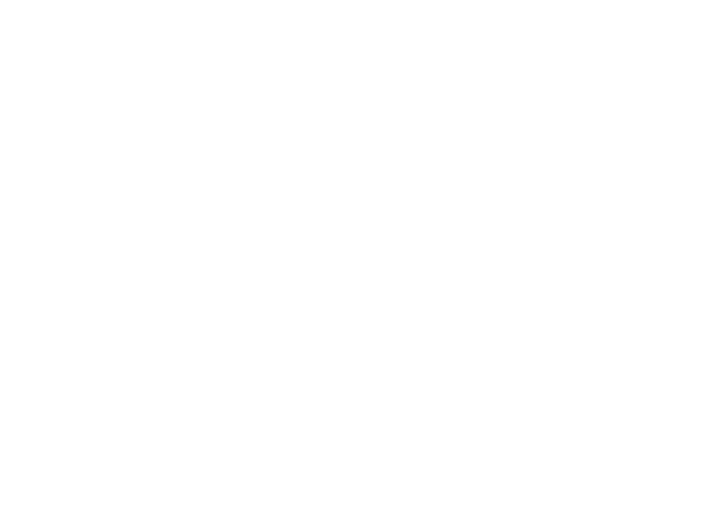
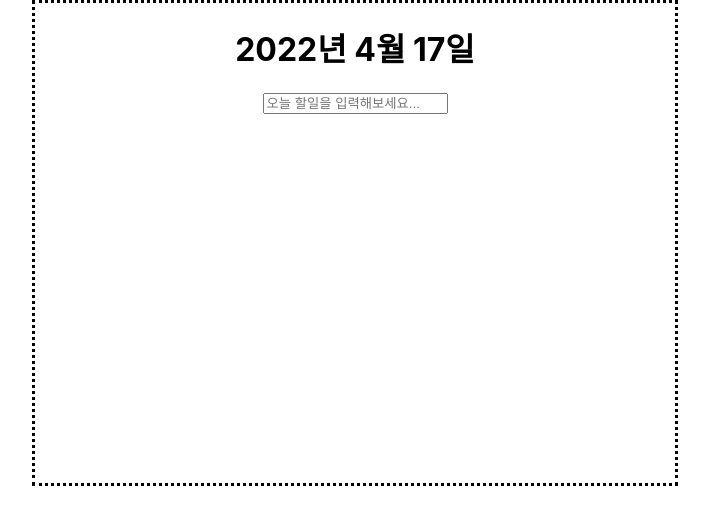
Before and after one commit to su1715/AwesomeTodoList, a React (Create React App) app: page / in a window 1280 px wide. Shown: the top 524 px of the page, without its empty margins (285-994 px from the left). Built offline with nearby package versions, Linux system fonts and the light colour scheme.

Commit message:
update : 기본기능

```diff
--- a/package.json
+++ b/package.json
@@ -9,6 +9,7 @@
     "react": "^18.0.0",
     "react-dom": "^18.0.0",
     "react-scripts": "5.0.1",
+    "uuid": "^8.3.2",
     "web-vitals": "^2.1.4"
   },
   "scripts": {
--- a/src/App.js
+++ b/src/App.js
@@ -1,5 +1,5 @@
-import "./App.css";
-import TodoListTemplate from "./components/TodoLIstTemplate";
+import "./css/App.css";
+import TodoListTemplate from "./components/TodoListTemplate";
 
 function App() {
   return (
--- /dev/null
+++ b/src/components/TodayDate.js
@@ -0,0 +1,8 @@
+export default function TodayDate() {
+  const date = new Date();
+  return (
+    <h1>
+      {`${date.getFullYear()}년 ${date.getMonth() + 1}월 ${date.getDate()}일`}
+    </h1>
+  );
+}
--- a/src/components/TodoInput.js
+++ b/src/components/TodoInput.js
@@ -1,3 +1,17 @@
-export default function TodoInput () {
-	return <></>
+import { useState } from "react";
+
+export default function TodoInput({ input, onInputChange, onInputSubmit }) {
+  const handleKeyPress = e => {
+    if (e.key === "Enter") onInputSubmit();
+  };
+  return (
+    <>
+      <input
+        placeholder="오늘 할일을 입력해보세요..."
+        onChange={onInputChange}
+        onKeyPress={handleKeyPress}
+        value={input}
+      ></input>
+    </>
+  );
 }
--- a/src/components/TodoItem.js
+++ b/src/components/TodoItem.js
@@ -1,3 +1,12 @@
-export default function TodoItem() {
-	return <></>
+export default function TodoItem({ item, onDelete }) {
+  const handleClick = e => {
+    if (e.target.tagName === "BUTTON") onDelete(item.id);
+    else console.log("toggle");
+  };
+  return (
+    <div onClick={handleClick}>
+      {item.task}
+      <button>delete</button>
+    </div>
+  );
 }
--- a/src/components/TodoList.js
+++ b/src/components/TodoList.js
@@ -1,3 +1,11 @@
-export default function TodoList() {
-  return <></>;
+import TodoItem from "./TodoItem";
+
+export default function TodoList({ todoList, onDelete }) {
+  return (
+    <>
+      {todoList.map(item => (
+        <TodoItem key={item.id} item={item} onDelete={onDelete} />
+      ))}
+    </>
+  );
 }
--- a/src/components/TodoListTemplate.js
+++ b/src/components/TodoListTemplate.js
@@ -1,3 +1,35 @@
+import TodoInput from "./TodoInput";
+import TodoList from "./TodoList";
+import "../css/TodoListTemplate.css";
+import { useState } from "react";
+import TodayDate from "./TodayDate";
+
 export default function TodoListTemplate() {
-  return <></>;
+  const [todoList, setTodoList] = useState([]);
+  const [input, setInput] = useState("");
+
+  const handleInputChange = e => {
+    setInput(e.target.value);
+  };
+
+  const handleInputSubmit = () => {
+    setTodoList(prev => [...prev, { id: new Date(), task: input }]);
+    setInput("");
+  };
+
+  const handleItemDelete = id => {
+    setTodoList(prev => prev.filter(item => item.id !== id));
+  };
+
+  return (
+    <div className="todolist-template">
+      <TodayDate />
+      <TodoList todoList={todoList} onDelete={handleItemDelete} />
+      <TodoInput
+        input={input}
+        onInputChange={handleInputChange}
+        onInputSubmit={handleInputSubmit}
+      />
+    </div>
+  );
 }
--- a/src/App.css
+++ b/src/css/App.css
@@ -1,5 +1,7 @@
 .App {
   text-align: center;
+  display: flex;
+  justify-content: center;
 }
 
 .App-logo {
--- /dev/null
+++ b/src/css/TodoListTemplate.css
@@ -0,0 +1,5 @@
+.todolist-template {
+	border-style: dotted;
+	width: 50%;
+	height: 60vh;
+}
--- a/src/index.css
+++ b/src/css/index.css
@@ -1,3 +1,7 @@
+html, body {
+  height: 100%;
+}
+
 body {
   margin: 0;
   font-family: -apple-system, BlinkMacSystemFont, 'Segoe UI', 'Roboto', 'Oxygen',
```
Also changed, not shown: src/index.js (+5 -5 lines), 2 other files (tests, documents, lock files or other folders).
